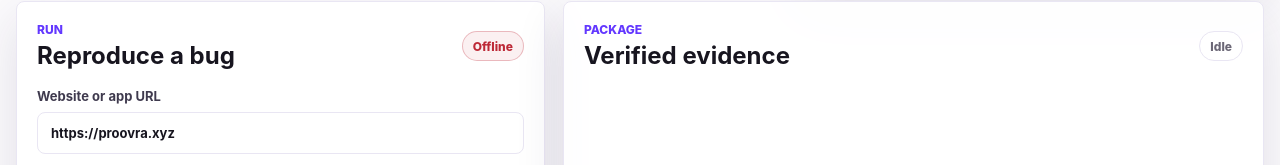
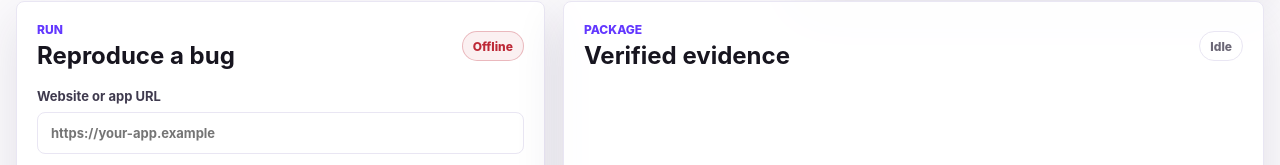
Before and after one commit to 0xnald/repro, a website: page public/index.html in a window 1280 px wide. Shown: the part 492-657 px from the top of the page. Drawn offline with Linux system fonts and the light colour scheme; no server answers.

Commit message:
Remove hardcoded demo URL

```diff
--- a/public/index.html
+++ b/public/index.html
@@ -47,7 +47,7 @@
 
           <label>
             Website or app URL
-            <input id="url" name="url" type="url" value="https://proovra.xyz" required>
+            <input id="url" name="url" type="url" placeholder="https://your-app.example" required>
           </label>
 
           <label>
```
Also changed, not shown: README.md.
